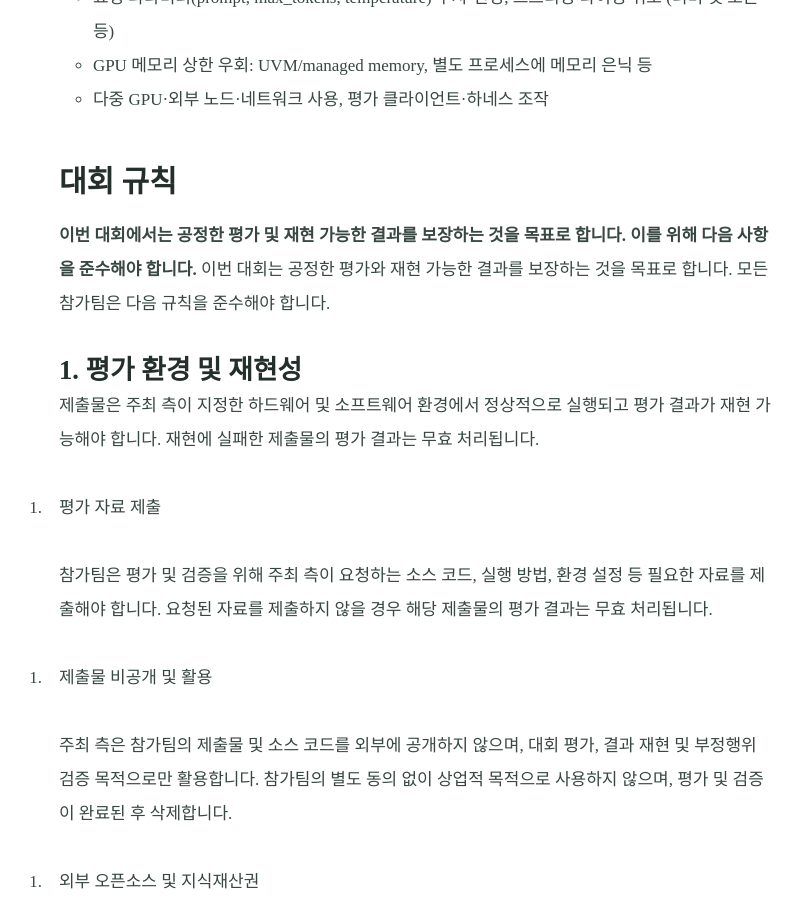
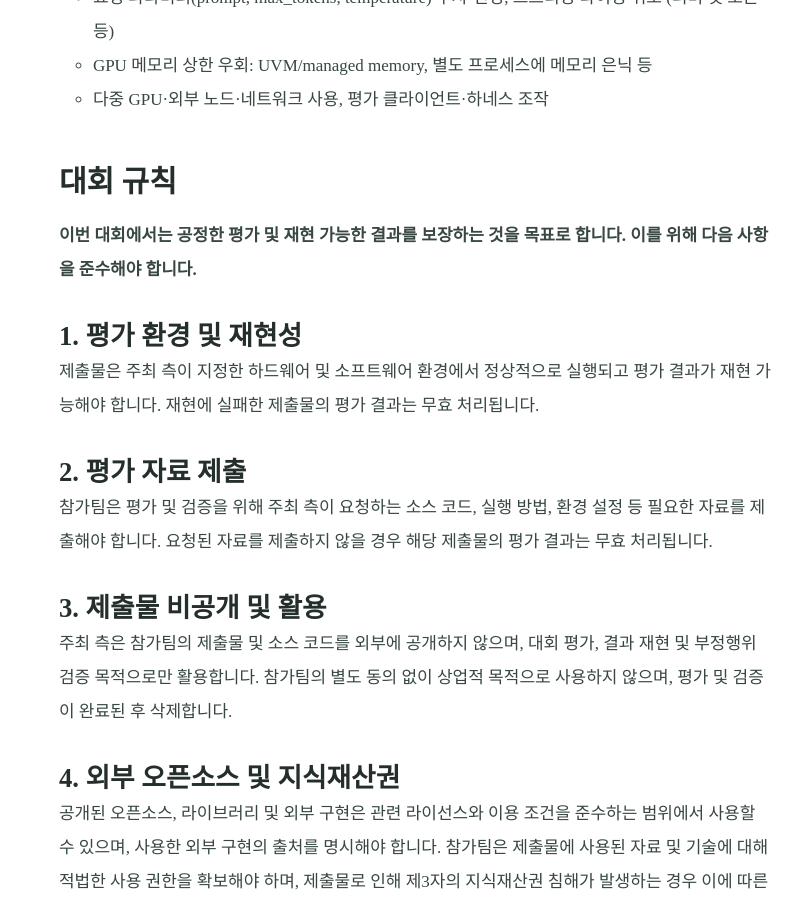
Before and after one commit to AISystemChallenge/AISystemChallenge.github.io, a Jekyll site: the page built from rules.md, in a window 1280 px wide and 900 px high, scrolled down 3182 px. Shown: the whole window, without its empty margins (224-1026 px from the left). Built offline with Jekyll 4.4.1, drawn with Linux system fonts in a browser that asks for light colours; some web fonts are replaced; our own code applies the rules of GitHub Pages for plain Markdown files; some of the changed text lies outside the part shown.

Commit message:
Update rules.md

```diff
--- a/rules.md
+++ b/rules.md
@@ -73,59 +73,43 @@ excerpt:
 
 ### 대회 규칙
 **이번 대회에서는 공정한 평가 및 재현 가능한 결과를 보장하는 것을 목표로 합니다. 이를 위해 다음 사항을 준수해야 합니다.**
-이번 대회는 공정한 평가와 재현 가능한 결과를 보장하는 것을 목표로 합니다. 모든 참가팀은 다음 규칙을 준수해야 합니다.
 
 #### 1. 평가 환경 및 재현성
 제출물은 주최 측이 지정한 하드웨어 및 소프트웨어 환경에서 정상적으로 실행되고 평가 결과가 재현 가능해야 합니다. 재현에 실패한 제출물의 평가 결과는 무효 처리됩니다.
 
-2. 평가 자료 제출
-
+#### 2. 평가 자료 제출
 참가팀은 평가 및 검증을 위해 주최 측이 요청하는 소스 코드, 실행 방법, 환경 설정 등 필요한 자료를 제출해야 합니다. 요청된 자료를 제출하지 않을 경우 해당 제출물의 평가 결과는 무효 처리됩니다.
 
-3. 제출물 비공개 및 활용
-
+#### 3. 제출물 비공개 및 활용
 주최 측은 참가팀의 제출물 및 소스 코드를 외부에 공개하지 않으며, 대회 평가, 결과 재현 및 부정행위 검증 목적으로만 활용합니다. 참가팀의 별도 동의 없이 상업적 목적으로 사용하지 않으며, 평가 및 검증이 완료된 후 삭제합니다.
 
-4. 외부 오픈소스 및 지식재산권
-
+#### 4. 외부 오픈소스 및 지식재산권
 공개된 오픈소스, 라이브러리 및 외부 구현은 관련 라이선스와 이용 조건을 준수하는 범위에서 사용할 수 있으며, 사용한 외부 구현의 출처를 명시해야 합니다. 참가팀은 제출물에 사용된 자료 및 기술에 대해 적법한 사용 권한을 확보해야 하며, 제출물로 인해 제3자의 지식재산권 침해가 발생하는 경우 이에 따른 모든 법적 책임은 해당 참가팀에 있으며, 주최 측은 이에 대한 책임을 지지 않습니다.
 
-5. 참가팀 간 코드 및 구현 공유 금지
-
+#### 5. 참가팀 간 코드 및 구현 공유 금지
 참가팀은 대회 기간 중 자신의 소스 코드, 구현 내용 및 제출물을 다른 참가팀에 공개하거나 공유할 수 없으며, 다른 참가팀의 구현을 무단 복제하는 행위도 금지됩니다. 단, 공개된 논문, 오픈소스 및 기술 자료의 활용은 허용됩니다.
 
-6. 참가 자격 및 팀 구성
-
+#### 6. 참가 자격 및 팀 구성
 참가팀은 최대 3명으로 구성할 수 있으며, 참가자는 하나의 팀에만 소속될 수 있습니다. 동일인이 복수의 팀에 중복 참가하는 것은 허용되지 않습니다.
 
-7. 대회 관계자 참가 제한
-
+#### 7. 대회 관계자 참가 제한
 대회 운영 및 평가에 직접 관여하는 주최 측 관계자는 참가할 수 없습니다.
 
-8. 평가 시스템 우회 및 부정행위 금지
+#### 8. 평가 시스템 우회 및 부정행위 금지
+평가 프로그램 또는 성능 측정 결과를 무단으로 변경하거나, 실제 추론을 대체하는 등 평가 결과를 부당하게 왜곡하는 행위를 금지합니다. <br>
+특히 다음 행위는 허용되지 않습니다.<br>
+- 평가 입력에 대한 출력값을 사전에 준비하거나 하드코딩하여 실제 추론을 대체하는 행위
+- 평가 시간, GPU 메모리 사용량 등 성능 측정값을 조작하는 행위
+- 평가 프로그램 또는 측정 로직을 무단으로 변경하거나 우회하는 행위
+- 허용되지 않은 외부 GPU, API 등 연산 자원을 사용하는 행위
 
-평가 프로그램 또는 성능 측정 결과를 무단으로 변경하거나, 실제 추론을 대체하는 등 평가 결과를 부당하게 왜곡하는 행위를 금지합니다.
-
-특히 다음 행위는 허용되지 않습니다.
-
-평가 입력에 대한 출력값을 사전에 준비하거나 하드코딩하여 실제 추론을 대체하는 행위
-
-평가 시간, GPU 메모리 사용량 등 성능 측정값을 조작하는 행위
-
-평가 프로그램 또는 측정 로직을 무단으로 변경하거나 우회하는 행위
-
-허용되지 않은 외부 GPU, API 등 연산 자원을 사용하는 행위
-
-9. 부정행위 및 실격
-
+#### 9. 부정행위 및 실격
 상기 규칙을 위반하거나, 명시된 규칙 외에도 평가 결과 조작, 부정한 이익 취득 등 대회의 공정성과 신뢰성을 훼손하는 행위가 확인된 경우 실격 처리될 수 있습니다.
 
-10. 리더보드 및 최종 평가
-
+#### 10. 리더보드 및 최종 평가
 리더보드에 표시된 점수와 순위는 잠정 결과이며, 최종 평가 결과는 제출물의 재현성 및 규정 준수 여부를 검증한 후 확정됩니다.
 
-11. 대회 규칙 변경 및 공지
-
+#### 11. 대회 규칙 변경 및 공지
 주최 측은 공정한 대회 운영을 위해 필요한 경우 규칙 및 평가 절차를 변경할 수 있으며, 변경 사항과 적용 시점은 대회 공식 홈페이지를 통해 공지합니다.
 <br>
 <hr />
```
